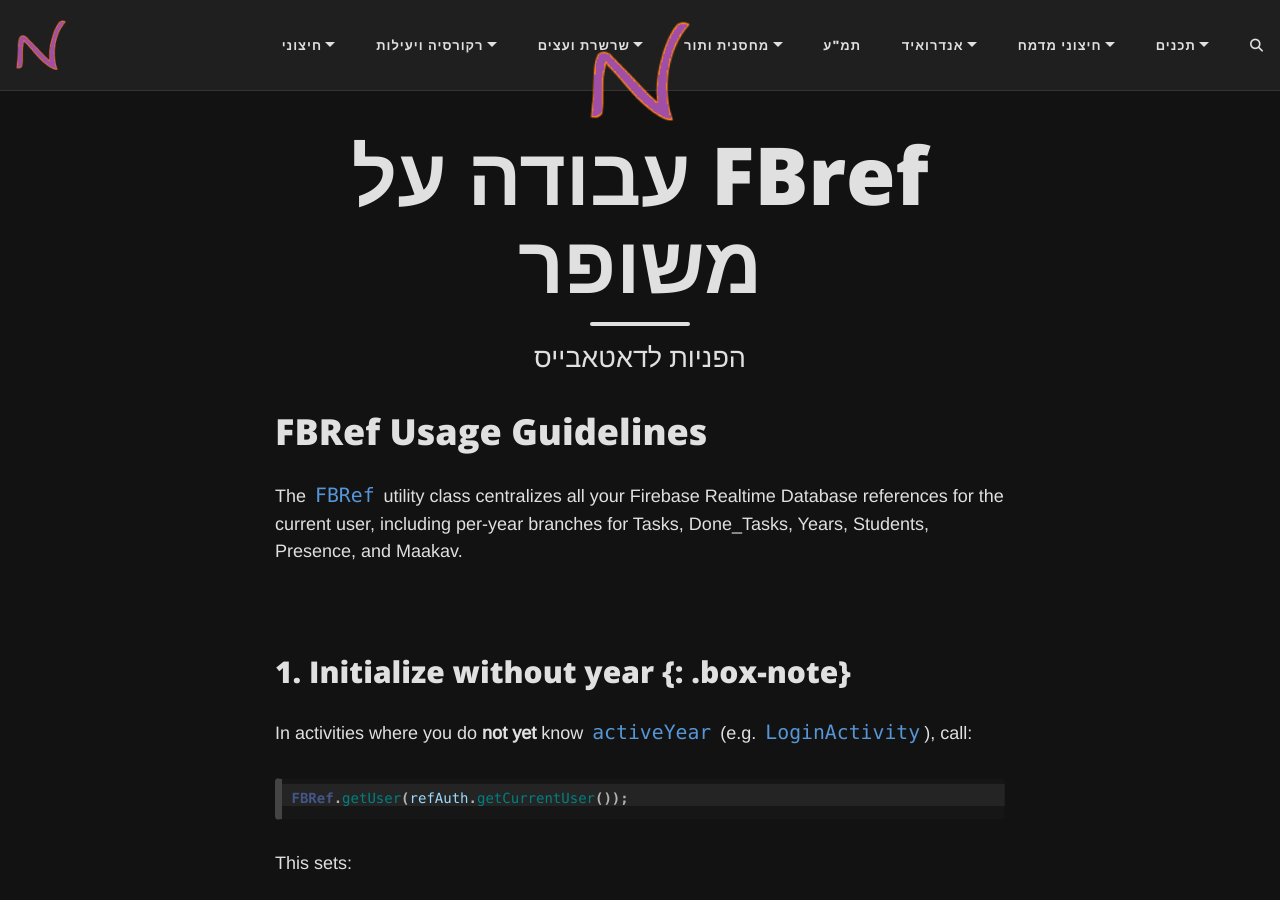
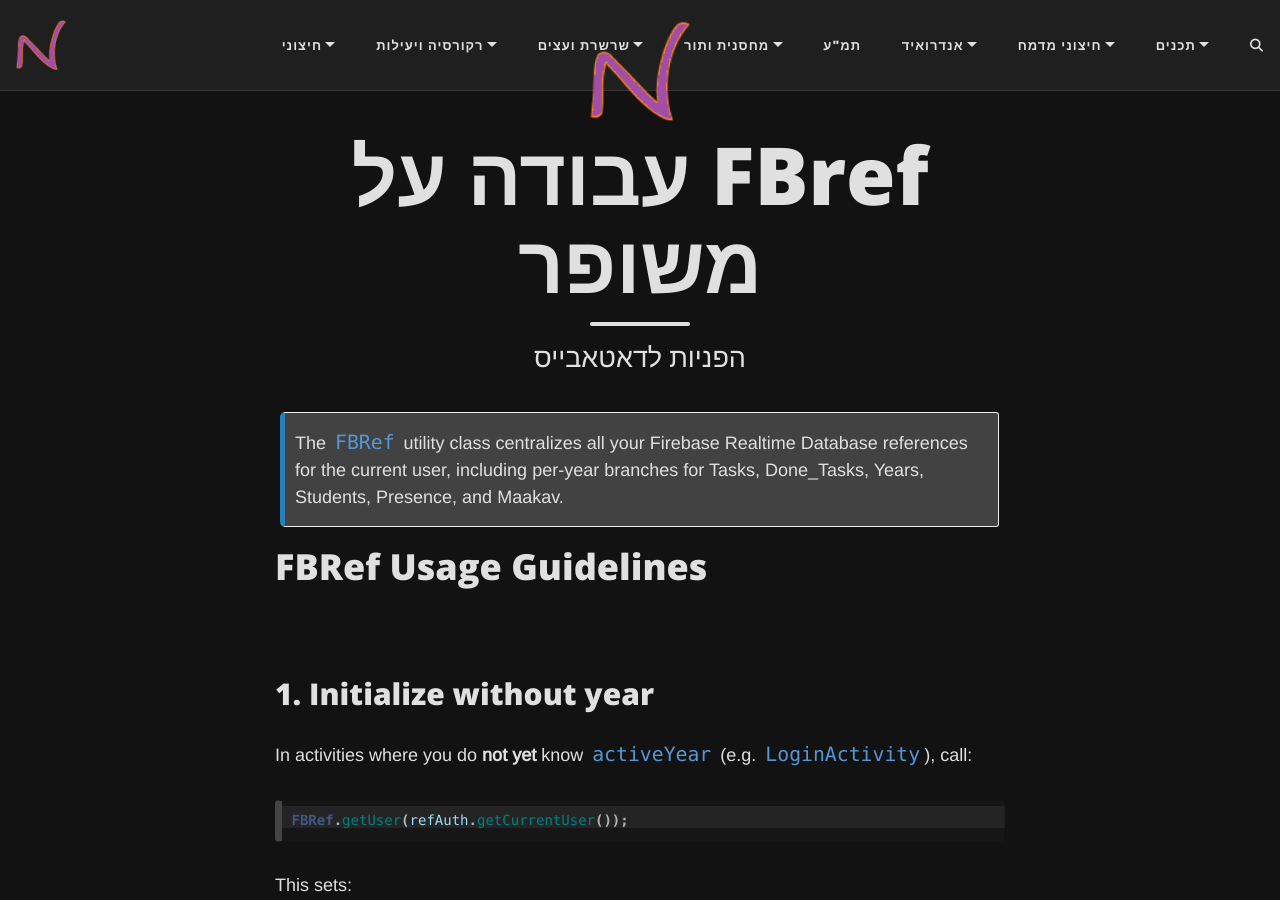
Before and after one commit to 3strategy/BeautifulMivney, a Jekyll site: the page built from android/projectSteps/newFBref.md, in a window 1280 px wide and 900 px high. Built offline with Jekyll 4.4.1, drawn with Linux system fonts in a browser that asks for light colours; comment, search, counter and statistics services are not loaded; some of the changed lines change nothing that is shown.

Commit message:
תיקון box note

```diff
--- a/android/projectSteps/newFBref.md
+++ b/android/projectSteps/newFBref.md
@@ -20,11 +20,14 @@
 </style>
 
 
+
+
+The `FBRef` utility class centralizes all your Firebase Realtime Database references for the current user, including per-year branches for Tasks, Done\_Tasks, Years, Students, Presence, and Maakav.
+{: .box-note}
+
 # FBRef Usage Guidelines
 
-The `FBRef` utility class centralizes all your Firebase Realtime Database references for the current user, including per-year branches for Tasks, Done\_Tasks, Years, Students, Presence, and Maakav.
-
-## 1. Initialize without year {: .box-note}
+## 1. Initialize without year
 
 In activities where you do **not yet** know `activeYear` (e.g. `LoginActivity`), call:
 
```
